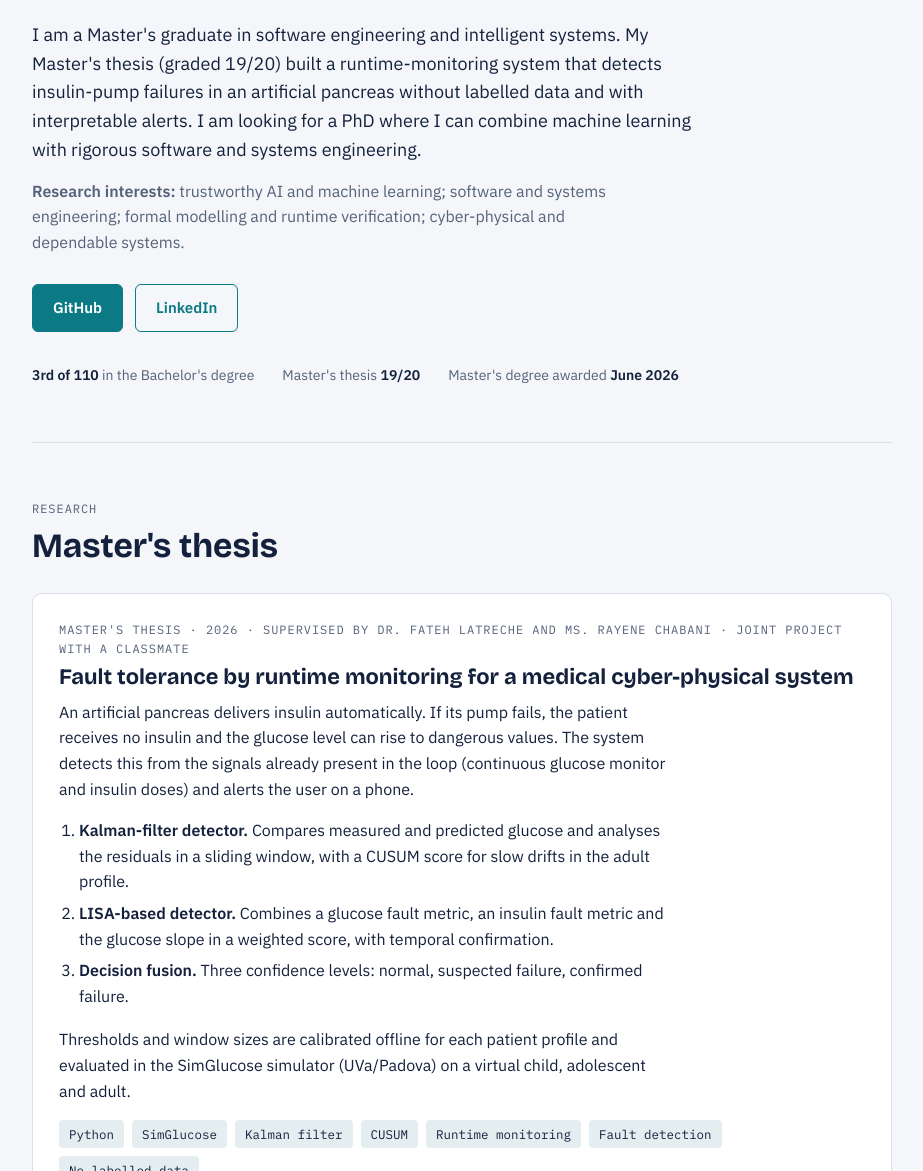
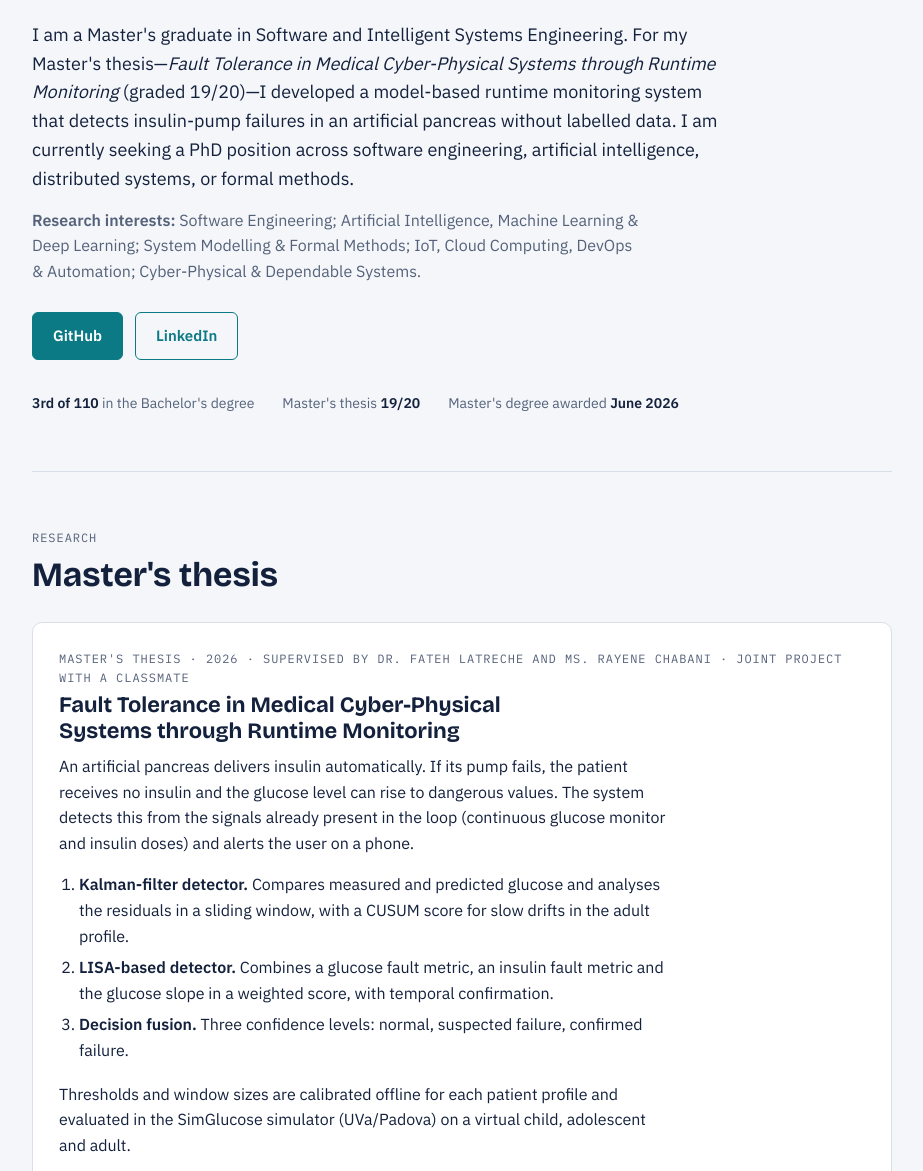
Before and after one commit to LynaLarem/research, a plain HTML site: page index.html in a window 1280 px wide. Shown: the part 242-1413 px from the top of the page, without its empty margins (178-1101 px from the left). Drawn offline with nearby package versions, Linux system fonts and the light colour scheme.

Commit message:
Add files via upload

```diff
--- a/index.html
+++ b/index.html
@@ -4,7 +4,7 @@
 <meta charset="utf-8">
 <meta name="viewport" content="width=device-width, initial-scale=1">
 <title>Lyna Rouaida Larem · Portfolio</title>
-<meta name="description" content="MSc graduate in Software and Intelligent Systems Engineering. Interests: trustworthy AI and machine learning, software and systems engineering, formal modelling and runtime verification, cyber-physical and dependable systems.">
+<meta name="description" content="MSc graduate in Software and Intelligent Systems Engineering. Research interests: Software Engineering, Artificial Intelligence, Machine Learning & Deep Learning, Formal Methods & Modelling, IoT, Cloud & DevOps, and Dependable Systems.">
 <link rel="preconnect" href="https://fonts.googleapis.com">
 <link rel="stylesheet" href="https://fonts.googleapis.com/css2?family=Bricolage+Grotesque:opsz,wght@12..96,500;12..96,700&family=IBM+Plex+Sans:wght@400;500;600&family=IBM+Plex+Mono:wght@400;500&display=swap">
 <style>
@@ -39,8 +39,8 @@ h1,h2,h3{font-family:var(--display);line-height:1.15;margin:0;text-wrap:balance}
 header.hero{padding-block:48px 56px;border-bottom:1px solid var(--line)}
 .hero h1{font-size:clamp(40px,8vw,72px);font-weight:700;letter-spacing:-.02em;margin-top:8px}
 .hero .role{font-family:var(--display);font-size:clamp(20px,3.4vw,28px);color:var(--accent);margin-top:12px;font-weight:500}
-.hero p.intro{max-width:62ch;margin:24px 0 0;font-size:18px}
-.hero p.interests{max-width:62ch;margin:14px 0 0;color:var(--muted);font-size:16px}
+.hero p.intro{max-width:64ch;margin:24px 0 0;font-size:18px}
+.hero p.interests{max-width:64ch;margin:14px 0 0;color:var(--muted);font-size:16px}
 .actions{display:flex;flex-wrap:wrap;gap:12px;margin-top:28px}
 .btn{display:inline-block;padding:11px 20px;border-radius:6px;font-weight:600;text-decoration:none;border:1.5px solid var(--accent);color:var(--accent);font-size:15px}
 .btn.primary{background:var(--accent);color:var(--accent-ink)}
@@ -118,8 +118,8 @@ footer p{max-width:60ch;margin:0}
 <header class="hero">
   <h1>Lyna Rouaida Larem</h1>
   <div class="role">MSc in Software &amp; Intelligent Systems Engineering</div>
-  <p class="intro">I am a Master's graduate in software engineering and intelligent systems. My Master's thesis (graded 19/20) built a runtime-monitoring system that detects insulin-pump failures in an artificial pancreas without labelled data and with interpretable alerts. I am looking for a PhD where I can combine machine learning with rigorous software and systems engineering.</p>
-  <p class="interests"><b>Research interests:</b> trustworthy AI and machine learning; software and systems engineering; formal modelling and runtime verification; cyber-physical and dependable systems.</p>
+  <p class="intro">I am a Master's graduate in Software and Intelligent Systems Engineering. For my Master's thesis—<em>Fault Tolerance in Medical Cyber-Physical Systems through Runtime Monitoring</em> (graded 19/20)—I developed a model-based runtime monitoring system that detects insulin-pump failures in an artificial pancreas without labelled data. I am currently seeking a PhD position across software engineering, artificial intelligence, distributed systems, or formal methods.</p>
+  <p class="interests"><b>Research interests:</b> Software Engineering; Artificial Intelligence, Machine Learning &amp; Deep Learning; System Modelling &amp; Formal Methods; IoT, Cloud Computing, DevOps &amp; Automation; Cyber-Physical &amp; Dependable Systems.</p>
   <div class="actions">
     <a class="btn primary" href="https://github.com/LynaLarem" target="_blank" rel="noopener">GitHub</a>
     <a class="btn" href="https://linkedin.com/in/lyna-rouaida-l-4024a3254" target="_blank" rel="noopener">LinkedIn</a>
@@ -136,7 +136,7 @@ footer p{max-width:60ch;margin:0}
   <h2>Master's thesis</h2>
   <article class="card">
     <div class="label">Master's thesis · 2026 · supervised by Dr. Fateh Latreche and Ms. Rayene Chabani · joint project with a classmate</div>
-    <h3>Fault tolerance by runtime monitoring for a medical cyber-physical system</h3>
+    <h3>Fault Tolerance in Medical Cyber-Physical Systems through Runtime Monitoring</h3>
     <p>An artificial pancreas delivers insulin automatically. If its pump fails, the patient receives no insulin and the glucose level can rise to dangerous values. The system detects this from the signals already present in the loop (continuous glucose monitor and insulin doses) and alerts the user on a phone.</p>
     <ol class="steps">
       <li><b>Kalman-filter detector.</b> Compares measured and predicted glucose and analyses the residuals in a sliding window, with a CUSUM score for slow drifts in the adult profile.</li>
@@ -144,7 +144,7 @@ footer p{max-width:60ch;margin:0}
       <li><b>Decision fusion.</b> Three confidence levels: normal, suspected failure, confirmed failure.</li>
     </ol>
     <p>Thresholds and window sizes are calibrated offline for each patient profile and evaluated in the SimGlucose simulator (UVa/Padova) on a virtual child, adolescent and adult.</p>
-    <ul class="tags"><li>Python</li><li>SimGlucose</li><li>Kalman filter</li><li>CUSUM</li><li>Runtime monitoring</li><li>Fault detection</li><li>No labelled data</li></ul>
+    <ul class="tags"><li>Python</li><li>SimGlucose</li><li>Kalman filter</li><li>CUSUM</li><li>Runtime monitoring</li><li>Fault tolerance</li><li>No labelled data</li></ul>
     <div class="results">
       <span class="label">Online detection, 24-hour simulation, 6 failure windows</span>
       <div class="tablewrap">
```
